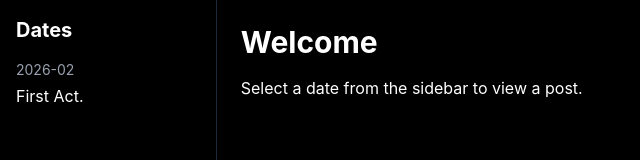
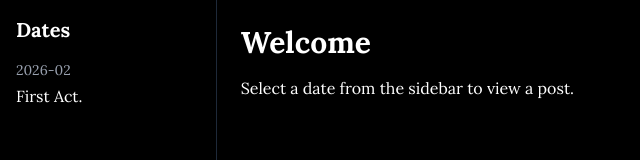
Before and after one commit to strangerwoods/woods, a React (Vite) app: page / in a window 1280 px wide. Shown: the top 160 px of the page, without its empty margins (0-640 px from the left). Built offline with nearby package versions, Linux system fonts and the light colour scheme.

Commit message:
minor changes

```diff
--- a/index.html
+++ b/index.html
@@ -1,12 +1,19 @@
 <!doctype html>
 <html lang="en">
+
 <head>
 	<meta charset="UTF-8" />
 	<meta name="viewport" content="width=device-width, initial-scale=1.0" />
 	<title>woods</title>
+	<link rel="preconnect" href="https://fonts.googleapis.com">
+	<link rel="preconnect" href="https://fonts.gstatic.com" crossorigin>
+	<link href="https://fonts.googleapis.com/css2?family=Lora:ital,wght@0,400..700;1,400..700&display=swap"
+		rel="stylesheet">
 </head>
+
 <body>
 	<div id="root"></div>
 	<script type="module" src="/src/main.jsx"></script>
 </body>
+
 </html>
--- a/package.json
+++ b/package.json
@@ -5,6 +5,8 @@
 	"type": "module",
 	"scripts": {
 		"dev": "vite",
+		"predeploy": "npm run build",
+		"deploy": "gh-pages -d dist",
 		"build": "vite build",
 		"lint": "eslint .",
 		"preview": "vite preview",
@@ -27,6 +29,7 @@
 		"eslint": "^9.39.1",
 		"eslint-plugin-react-hooks": "^7.0.1",
 		"eslint-plugin-react-refresh": "^0.4.24",
+		"gh-pages": "^6.3.0",
 		"globals": "^16.5.0",
 		"prettier": "3.8.1",
 		"vite": "^7.3.1"
--- a/src/App.css
+++ b/src/App.css
@@ -0,0 +1,3 @@
+* {
+    font-family: "Lora", serif;
+}
--- a/src/main.jsx
+++ b/src/main.jsx
@@ -1,13 +1,13 @@
 import { StrictMode } from "react";
 import { createRoot } from "react-dom/client";
-import { BrowserRouter } from "react-router-dom";
+import { HashRouter } from "react-router-dom";
 import "./index.css";
 import App from "./App.jsx";
 
 createRoot(document.getElementById("root")).render(
 	<StrictMode>
-		<BrowserRouter>
+		<HashRouter>
 			<App />
-		</BrowserRouter>
+		</HashRouter>
 	</StrictMode>,
 );
--- a/vite.config.js
+++ b/vite.config.js
@@ -4,5 +4,6 @@
 
 // https://vite.dev/config/
 export default defineConfig({
+	base: "/woods",
 	plugins: [react(), tailwindcss()],
 });
```
Also changed, not shown: src/posts/2026/02/21.md (+0 -1 lines), 1 other file (tests, documents, lock files or other folders). Lines whose indentation alone changed are shown as unchanged.
